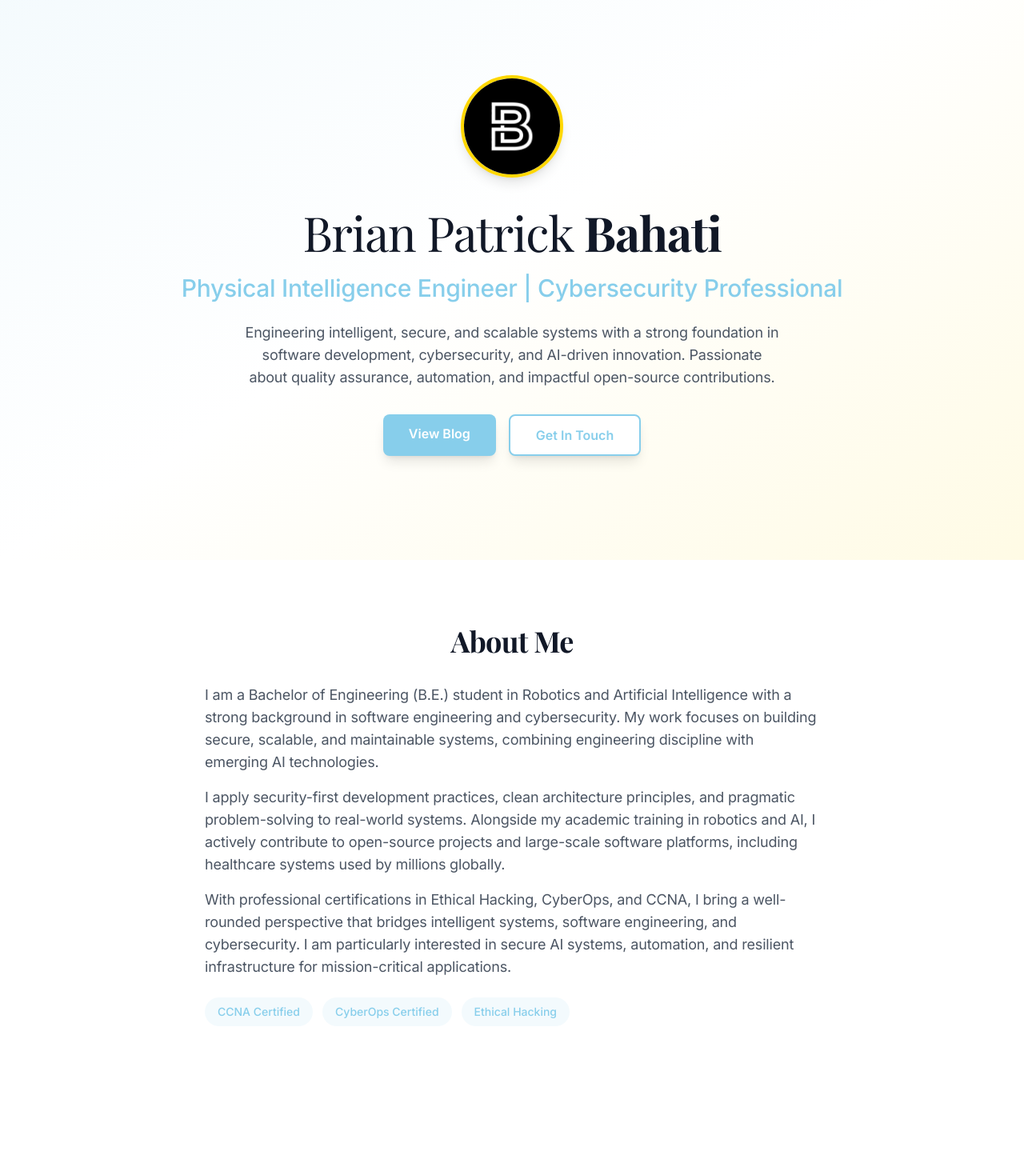
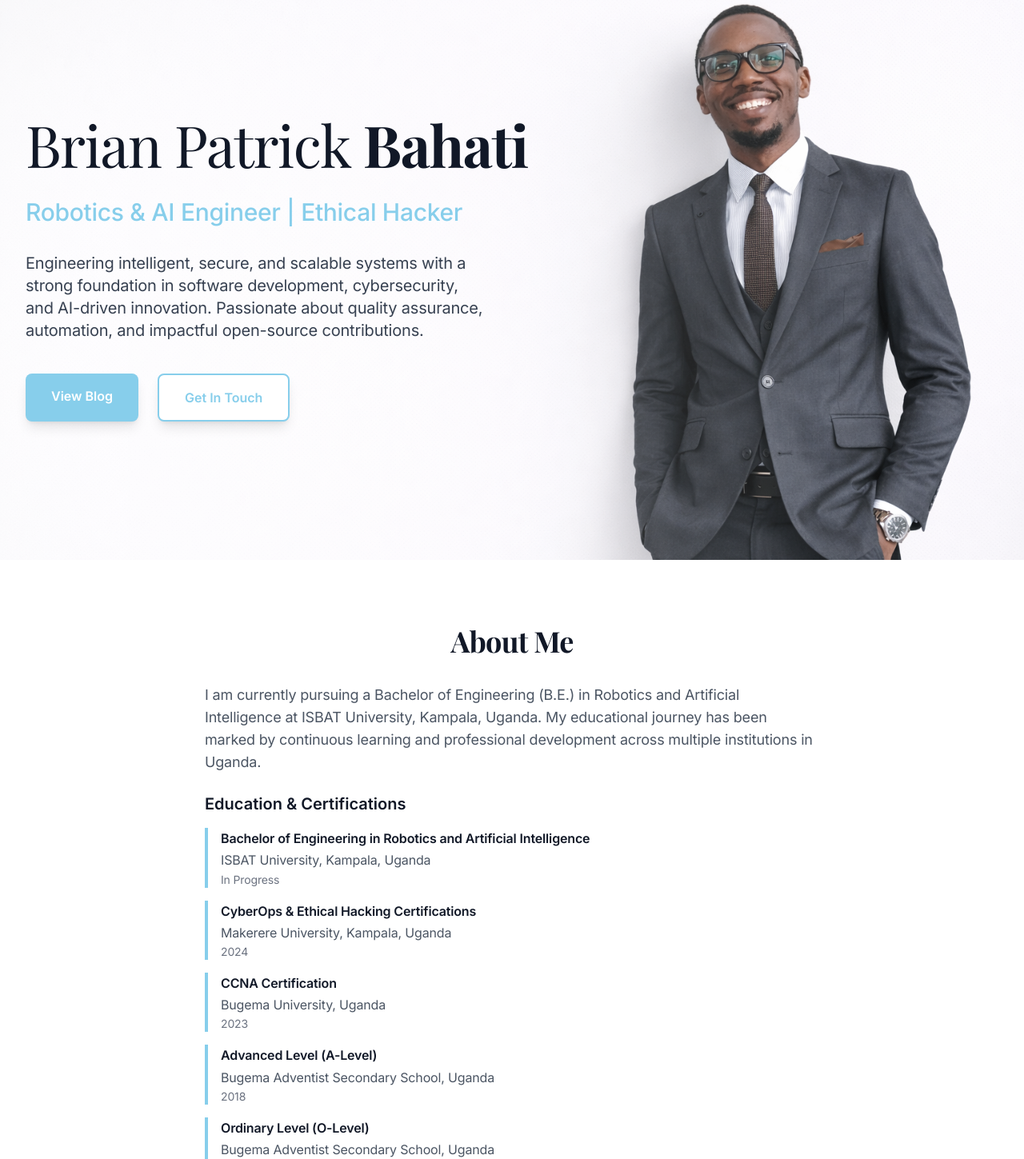
Before and after one commit to Bahati308/Bahati308.github.io, a React (Vite) app: page / in a window 1280 px wide. Shown: the part 100-1549 px from the top of the page at 80% size. Built offline with nearby package versions, Linux system fonts and the light colour scheme.

Commit message:
Update home page and remove unnecessary icons

```diff
--- a/src/App.jsx
+++ b/src/App.jsx
@@ -365,41 +365,51 @@ export default function App() {
       {/* Hero Section */}
       <section
         id="hero"
-        className="min-h-screen flex items-center justify-center bg-gradient-to-br from-sky-blue/10 via-white to-gold/10 pt-16"
+        className="min-h-screen flex items-center pt-16 relative bg-cover bg-no-repeat"
+        style={{
+          backgroundImage: 'url(/images/background.webp)',
+          backgroundPosition: 'top 64px center',
+        }}
       >
-        <div className="max-w-4xl mx-auto px-4 sm:px-6 lg:px-8 text-center">
-          <div className="mb-8">
-            <img
-              src="/letterB.jpg"
-              alt="Brian Patrick Bahati"
-              className="w-32 h-32 rounded-full mx-auto mb-6 border-4 border-gold shadow-lg object-cover"
-            />
-          </div>
-          <h1 className="text-4xl sm:text-5xl md:text-6xl font-display text-gray-900 mb-4">
+        {/* Gradient overlay - darker on left for text, lighter on right for image */}
+        <div className="absolute inset-0 bg-gradient-to-r from-white/60 via-white/20 to-transparent"></div>
+
+        {/* Content Container */}
+        <div className="w-full max-w-7xl mx-auto px-4 sm:px-6 lg:px-8 py-12 md:py-20 relative z-10">
+          <div className="max-w-2xl">
+            {/* Name */}
+            <h1 className="text-4xl sm:text-5xl md:text-6xl lg:text-7xl font-display text-gray-900 mb-4 md:mb-6 leading-tight">
               <span className="font-normal">Brian Patrick</span>{' '}
               <span className="font-bold">Bahati</span>
             </h1>
-          <p className="text-xl sm:text-2xl md:text-3xl font-medium text-sky-blue mb-6">
-            Physical Intelligence Engineer | Cybersecurity Professional
+
+            {/* Title */}
+            <p className="text-lg sm:text-xl md:text-2xl lg:text-3xl font-medium text-sky-blue mb-6 md:mb-8 leading-relaxed">
+              Robotics & AI Engineer | Ethical Hacker
             </p>
-          <p className="text-lg text-gray-600 mb-8 max-w-2xl mx-auto">
+
+            {/* Description */}
+            <p className="text-base sm:text-lg md:text-xl text-gray-700 mb-8 md:mb-10 max-w-xl leading-relaxed">
               Engineering intelligent, secure, and scalable systems with a strong foundation in
-            software development, cybersecurity, and AI-driven innovation. Passionate about quality
-            assurance, automation, and impactful open-source contributions.
+              software development, cybersecurity, and AI-driven innovation. Passionate about
+              quality assurance, automation, and impactful open-source contributions.
             </p>
-          <div className="flex flex-col sm:flex-row gap-4 justify-center">
+
+            {/* CTA Buttons */}
+            <div className="flex flex-col sm:flex-row gap-4 md:gap-6">
               <a
                 href="#blog"
-              className="px-8 py-3 bg-sky-blue text-white rounded-lg font-semibold hover:bg-opacity-90 hover:outline hover:outline-2 hover:outline-gold transition-all shadow-lg"
+                className="px-6 md:px-8 py-3 md:py-4 bg-sky-blue text-white rounded-lg font-semibold hover:bg-opacity-90 hover:outline hover:outline-2 hover:outline-gold transition-all shadow-lg text-center text-sm md:text-base"
               >
                 View Blog
               </a>
               <a
                 href="#contact"
-              className="px-8 py-3 bg-white text-sky-blue border-2 border-sky-blue rounded-lg font-semibold hover:bg-sky-blue hover:text-white transition-all shadow-lg"
+                className="px-6 md:px-8 py-3 md:py-4 bg-white text-sky-blue border-2 border-sky-blue rounded-lg font-semibold hover:bg-sky-blue hover:text-white transition-all shadow-lg text-center text-sm md:text-base"
               >
                 Get In Touch
               </a>
+            </div>
           </div>
         </div>
       </section>
@@ -411,24 +421,68 @@ export default function App() {
             About Me
           </h2>
           <div className="max-w-3xl mx-auto">
-            <p className="text-lg text-gray-600 mb-4">
-              I am a Bachelor of Engineering (B.E.) student in Robotics and Artificial Intelligence
-              with a strong background in software engineering and cybersecurity. My work focuses on
-              building secure, scalable, and maintainable systems, combining engineering discipline
-              with emerging AI technologies.
+            <p className="text-lg text-gray-600 mb-6">
+              I am currently pursuing a Bachelor of Engineering (B.E.) in Robotics and Artificial
+              Intelligence at ISBAT University, Kampala, Uganda. My educational journey has been
+              marked by continuous learning and professional development across multiple
+              institutions in Uganda.
             </p>
-            <p className="text-lg text-gray-600 mb-4">
-              I apply security-first development practices, clean architecture principles, and
-              pragmatic problem-solving to real-world systems. Alongside my academic training in
-              robotics and AI, I actively contribute to open-source projects and large-scale
-              software platforms, including healthcare systems used by millions globally.
+
+            <div className="mb-6">
+              <h3 className="text-xl font-semibold text-gray-900 mb-4">
+                Education & Certifications
+              </h3>
+              <div className="space-y-4">
+                <div className="border-l-4 border-sky-blue pl-4">
+                  <p className="font-semibold text-gray-900">
+                    Bachelor of Engineering in Robotics and Artificial Intelligence
                   </p>
+                  <p className="text-gray-600">ISBAT University, Kampala, Uganda</p>
+                  <p className="text-sm text-gray-500">In Progress</p>
+                </div>
+
+                <div className="border-l-4 border-sky-blue pl-4">
+                  <p className="font-semibold text-gray-900">
+                    CyberOps & Ethical Hacking Certifications
+                  </p>
+                  <p className="text-gray-600">Makerere University, Kampala, Uganda</p>
+                  <p className="text-sm text-gray-500">2024</p>
+                </div>
+
+                <div className="border-l-4 border-sky-blue pl-4">
+                  <p className="font-semibold text-gray-900">CCNA Certification</p>
+                  <p className="text-gray-600">Bugema University, Uganda</p>
+                  <p className="text-sm text-gray-500">2023</p>
+                </div>
+
+                <div className="border-l-4 border-sky-blue pl-4">
+                  <p className="font-semibold text-gray-900">Advanced Level (A-Level)</p>
+                  <p className="text-gray-600">Bugema Adventist Secondary School, Uganda</p>
+                  <p className="text-sm text-gray-500">2018</p>
+                </div>
+
+                <div className="border-l-4 border-sky-blue pl-4">
+                  <p className="font-semibold text-gray-900">Ordinary Level (O-Level)</p>
+                  <p className="text-gray-600">Bugema Adventist Secondary School, Uganda</p>
+                  <p className="text-sm text-gray-500">2016</p>
+                </div>
+
+                <div className="border-l-4 border-sky-blue pl-4">
+                  <p className="font-semibold text-gray-900">Primary Education</p>
+                  <p className="text-gray-600">Makerere C.O.U Primary School, Uganda</p>
+                </div>
+              </div>
+            </div>
+
             <p className="text-lg text-gray-600 mb-6">
-              With professional certifications in Ethical Hacking, CyberOps, and CCNA, I bring a
-              well-rounded perspective that bridges intelligent systems, software engineering, and
-              cybersecurity. I am particularly interested in secure AI systems, automation, and
-              resilient infrastructure for mission-critical applications.
+              My work focuses on building secure, scalable, and maintainable systems, combining
+              engineering discipline with emerging AI technologies. I apply security-first
+              development practices, clean architecture principles, and pragmatic problem-solving to
+              real-world systems. Alongside my academic training, I actively contribute to
+              open-source projects and large-scale software platforms, including healthcare systems
+              used by millions globally.
             </p>
+
             <div className="flex flex-wrap gap-3">
               <span className="px-4 py-2 bg-sky-blue/10 text-sky-blue rounded-full text-sm font-medium">
                 CCNA Certified
@@ -460,9 +514,6 @@ export default function App() {
                 key={index}
                 className="bg-white rounded-lg shadow-lg hover:shadow-xl transition-shadow border border-gray-200 overflow-hidden"
               >
-                <div className="h-48 bg-gradient-to-br from-sky-blue/20 to-gold/20 flex items-center justify-center">
-                  <span className="text-6xl">{category.icon}</span>
-                </div>
                 <div className="p-6">
                   <h3 className="text-xl font-semibold text-gray-900 mb-3">{category.title}</h3>
                   <p className="text-gray-600 mb-4 text-sm">{category.description}</p>
@@ -521,10 +572,7 @@ export default function App() {
           </p>
           <div className="grid md:grid-cols-2 gap-8">
             <div className="bg-white rounded-lg shadow-md p-6 border border-gray-200">
-              <div className="flex items-center gap-4 mb-4">
-                <span className="text-4xl">✝️</span>
-                <h3 className="text-xl font-semibold text-gray-900">Faith & Belief</h3>
-              </div>
+              <h3 className="text-xl font-semibold text-gray-900 mb-4">Faith & Belief</h3>
               <p className="text-gray-600">
                 I am a believer in Jesus Christ, the risen Savior of all, including you. As a
                 Seventh-Day Adventist, my faith guides my values, principles, and approach to life,
@@ -532,62 +580,44 @@ export default function App() {
               </p>
             </div>
             <div className="bg-white rounded-lg shadow-md p-6 border border-gray-200">
-              <div className="flex items-center gap-4 mb-4">
-                <span className="text-4xl">🎨</span>
-                <h3 className="text-xl font-semibold text-gray-900">Creative Pursuits</h3>
-              </div>
+              <h3 className="text-xl font-semibold text-gray-900 mb-4">Creative Pursuits</h3>
               <p className="text-gray-600">
                 Exploring creativity through various mediums, finding inspiration in art, music, and
                 design that fuels innovation in my technical work.
               </p>
             </div>
             <div className="bg-white rounded-lg shadow-md p-6 border border-gray-200">
-              <div className="flex items-center gap-4 mb-4">
-                <span className="text-4xl">🌍</span>
-                <h3 className="text-xl font-semibold text-gray-900">Travel & Culture</h3>
-              </div>
+              <h3 className="text-xl font-semibold text-gray-900 mb-4">Travel & Culture</h3>
               <p className="text-gray-600">
                 Discovering new places, cultures, and perspectives that broaden my worldview and
                 enhance my understanding of global technology needs.
               </p>
             </div>
             <div className="bg-white rounded-lg shadow-md p-6 border border-gray-200">
-              <div className="flex items-center gap-4 mb-4">
-                <span className="text-4xl">📚</span>
-                <h3 className="text-xl font-semibold text-gray-900">Reading & Learning</h3>
-              </div>
+              <h3 className="text-xl font-semibold text-gray-900 mb-4">Reading & Learning</h3>
               <p className="text-gray-600">
                 Continuous learning beyond technology—exploring philosophy, history, science, and
                 literature that shape my thinking and approach to problem-solving.
               </p>
             </div>
             <div className="bg-white rounded-lg shadow-md p-6 border border-gray-200">
-              <div className="flex items-center gap-4 mb-4">
-                <span className="text-4xl">🏃</span>
-                <h3 className="text-xl font-semibold text-gray-900">Fitness & Wellness</h3>
-              </div>
+              <h3 className="text-xl font-semibold text-gray-900 mb-4">Fitness & Wellness</h3>
               <p className="text-gray-600">
                 Maintaining physical and mental wellness through regular exercise, mindfulness, and
                 activities that keep me balanced and energized.
               </p>
             </div>
             <div className="bg-white rounded-lg shadow-md p-6 border border-gray-200">
-              <div className="flex items-center gap-4 mb-4">
-                <span className="text-4xl">🎵</span>
-                <h3 className="text-xl font-semibold text-gray-900">Music & Entertainment</h3>
-              </div>
+              <h3 className="text-xl font-semibold text-gray-900 mb-4">Music & Entertainment</h3>
               <p className="text-gray-600">
                 Enjoying music, films, and entertainment that provide relaxation and creative
                 inspiration during breaks from coding.
               </p>
             </div>
             <div className="bg-white rounded-lg shadow-md p-6 border border-gray-200">
-              <div className="flex items-center gap-4 mb-4">
-                <span className="text-4xl">🌱</span>
-                <h3 className="text-xl font-semibold text-gray-900">
+              <h3 className="text-xl font-semibold text-gray-900 mb-4">
                 Permaculture & Livestock Rearing
               </h3>
-              </div>
               <p className="text-gray-600">
                 Practicing sustainable agriculture through permaculture principles and raising
                 livestock, connecting with nature and contributing to food security and
@@ -595,10 +625,7 @@ export default function App() {
               </p>
             </div>
             <div className="bg-white rounded-lg shadow-md p-6 border border-gray-200">
-              <div className="flex items-center gap-4 mb-4">
-                <span className="text-4xl">⭐</span>
-                <h3 className="text-xl font-semibold text-gray-900">Star Gazing</h3>
-              </div>
+              <h3 className="text-xl font-semibold text-gray-900 mb-4">Star Gazing</h3>
               <p className="text-gray-600">
                 Observing the night sky, exploring constellations, and marveling at the cosmos. Star
                 gazing provides moments of wonder, reflection, and connection with the vast universe
@@ -625,36 +652,30 @@ export default function App() {
               <div className="space-y-4">
                 <a
                   href="mailto:bahatibrianp@gmail.com"
-                  className="flex items-center gap-3 p-4 bg-gradient-to-br from-sky-blue/10 to-gold/10 rounded-lg hover:shadow-md transition-shadow"
+                  className="flex items-center p-4 bg-gradient-to-br from-sky-blue/10 to-gold/10 rounded-lg hover:shadow-md transition-shadow"
                 >
-                  <span className="text-2xl">📧</span>
                   <div>
                     <p className="font-semibold text-gray-900">Email</p>
-                    <p className="text-gray-600 text-sm">bahatibrianp@gmail.com</p>
                   </div>
                 </a>
                 <a
                   href="https://github.com/Bahati308"
                   target="_blank"
                   rel="noreferrer"
-                  className="flex items-center gap-3 p-4 bg-gradient-to-br from-sky-blue/10 to-gold/10 rounded-lg hover:shadow-md transition-shadow"
+                  className="flex items-center p-4 bg-gradient-to-br from-sky-blue/10 to-gold/10 rounded-lg hover:shadow-md transition-shadow"
                 >
-                  <span className="text-2xl">💻</span>
                   <div>
                     <p className="font-semibold text-gray-900">GitHub</p>
-                    <p className="text-gray-600 text-sm">@Bahati308</p>
                   </div>
                 </a>
                 <a
                   href="https://www.linkedin.com/in/brian-patrick-bahati"
                   target="_blank"
                   rel="noreferrer"
-                  className="flex items-center gap-3 p-4 bg-gradient-to-br from-sky-blue/10 to-gold/10 rounded-lg hover:shadow-md transition-shadow"
+                  className="flex items-center p-4 bg-gradient-to-br from-sky-blue/10 to-gold/10 rounded-lg hover:shadow-md transition-shadow"
                 >
-                  <span className="text-2xl">💼</span>
                   <div>
                     <p className="font-semibold text-gray-900">LinkedIn</p>
-                    <p className="text-gray-600 text-sm">brian-patrick-bahati</p>
                   </div>
                 </a>
               </div>
```
Also changed, not shown: images/background.webp (added), 1 other file (tests, documents, lock files or other folders). Lines whose indentation alone changed are shown as unchanged.
